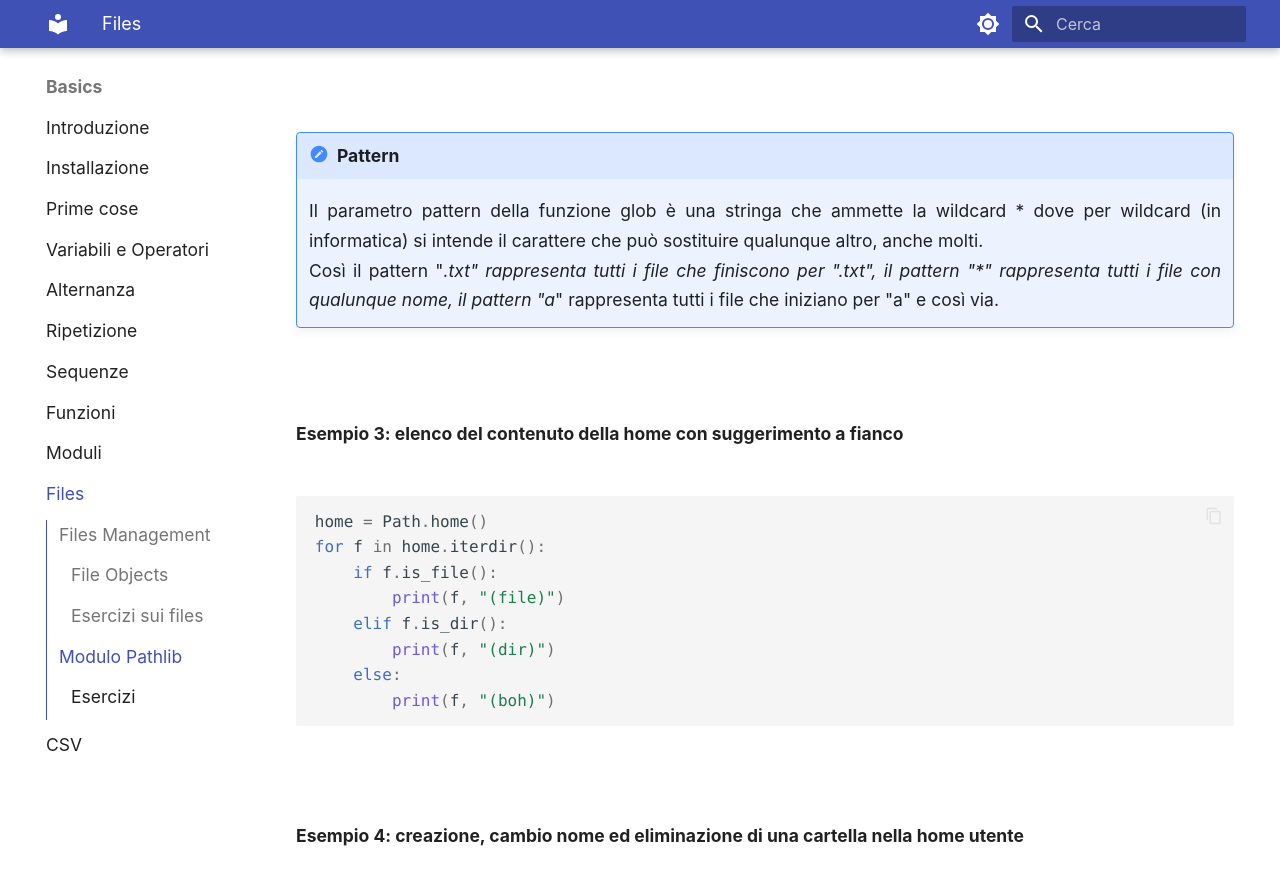
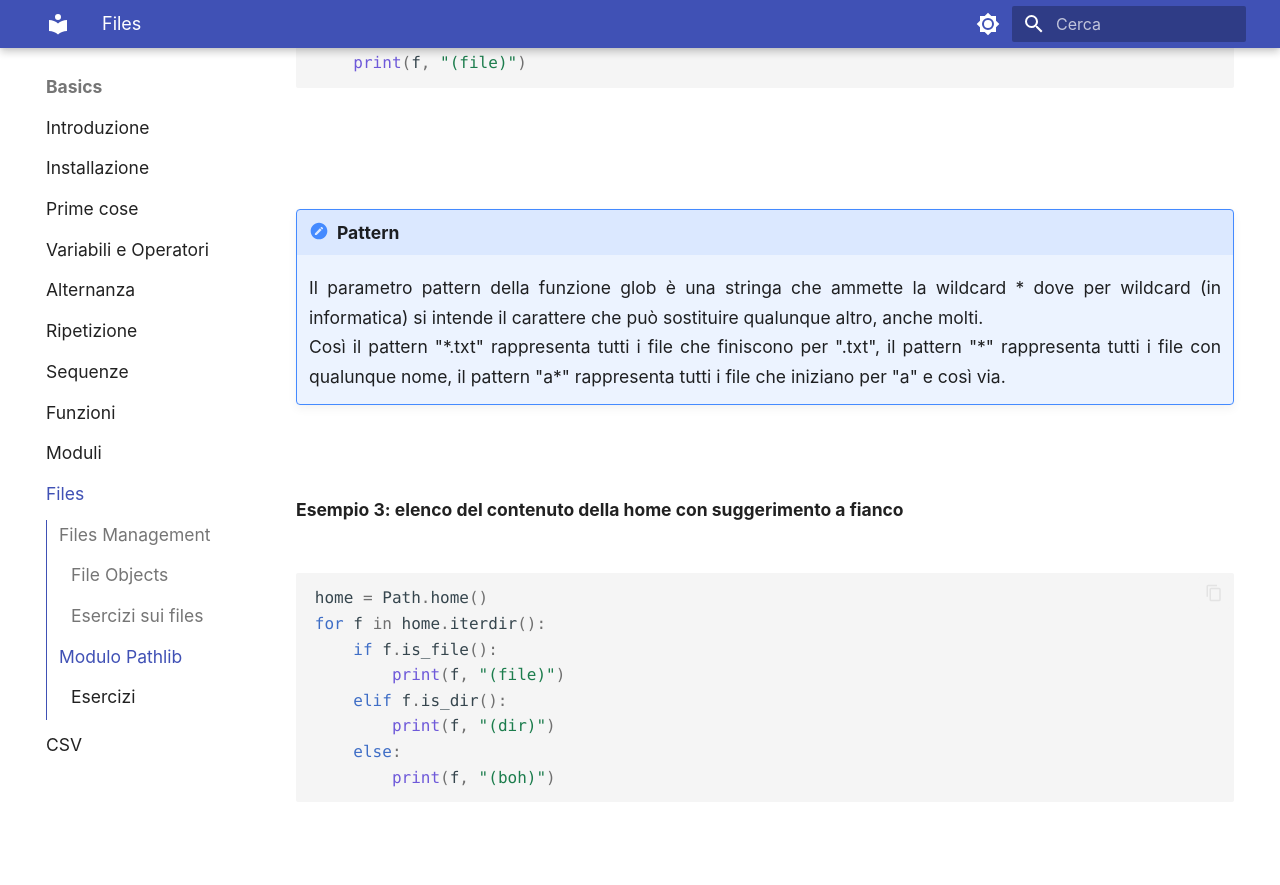
Before and after one commit to adjamhub/pyhandouts, an MkDocs documentation site: the page built from docs/basics/107_files.md, in a window 1280 px wide and 900 px high, scrolled down 14413 px. Shown: the top 885 px of the window. Built offline with MkDocs 1.6.1 and Material for MkDocs 9.7.7, drawn with Linux system fonts in a browser that asks for light colours; emoji names are drawn with the system emoji font; some of the changed text lies outside the part shown.

Commit message:
Update 107_files.md

```diff
--- a/docs/basics/107_files.md
+++ b/docs/basics/107_files.md
@@ -412,20 +412,20 @@
 |-----------------------|----------------------------------------------------------------------------------------------------------------------|
 | `cwd()`               | Ritorna il percorso della cartella corrente. Restituisce un Path.                                                    |
 | `home()`              | Ritorna il percorso della cartella utente (la `home`, vedi sopra). Restituisce un Path.                              |
-| ------------------    | -----------------------------------------------------------------------------------------                            |
+| ----------------------| -----------------------------------------------------------------------------------------                            |
 | `exists()`            | Verifica se il percorso attuale esiste oppure no. Ritorna True o False.                                              |
 | `is_dir()`            | Ritorna True se il path attuale è una cartella, False altrimenti.                                                    |
 | `is_file()`           | Ritorna True se il path attuale è un file, False altrimenti.                                                         |
-| ------------------    | -----------------------------------------------------------------------------------------                            |
+| ----------------------| -----------------------------------------------------------------------------------------                            |
 | `iterdir()`           | Quando il percorso punta a una directory, ritorna la lista degli oggetti percorso del contenuto della directory      |
 | `glob(pattern)`       | Ritorna la lista di tutti i file e le cartelle presenti nel Path e che rispettano il pattern.                        |
-| ------------------    | -----------------------------------------------------------------------------------------                            |
+| ----------------------| -----------------------------------------------------------------------------------------                            |
 | `open(mode)`          | Apre il file indicato nel Path in modalità "mode". Ritorna un file object come fa la funzione predefinita "open()"   |
 | `mkdir()`             | Crea la cartella abbinata al percorso del Path.                                                                      |
-| ------------------    | -----------------------------------------------------------------------------------------                            |
+| ----------------------| -----------------------------------------------------------------------------------------                            |
 | `unlink()`            | Rimuove un file (solo se è un file). <br> **Attenti a quello che fate, per favore!!!**                               |
 | `rmdir()`             | Rimuove la cartella abbinata al percorso del Path, ma **solo se la cartella è vuota**, altrimenti **ERRORE**!!!      |
-| ------------------    | -----------------------------------------------------------------------------------------                            |
+| ----------------------| -----------------------------------------------------------------------------------------                            |
 | `rename(target)`      | Rinomina il Path al percorso indicato nel Path "target".                                                             |
 
 
@@ -482,7 +482,7 @@
     Il parametro pattern della funzione glob è una stringa che ammette la wildcard * dove per wildcard (in informatica) si intende il carattere
     che può sostituire qualunque altro, anche molti. <br>
     Così il pattern "*.txt" rappresenta tutti i file che finiscono per ".txt", il pattern "\*" rappresenta tutti i file con qualunque nome,
-    il pattern "a*" rappresenta tutti i file che iniziano per "a" e così via.
+    il pattern "a\*" rappresenta tutti i file che iniziano per "a" e così via.
 
 
 <br>
```
